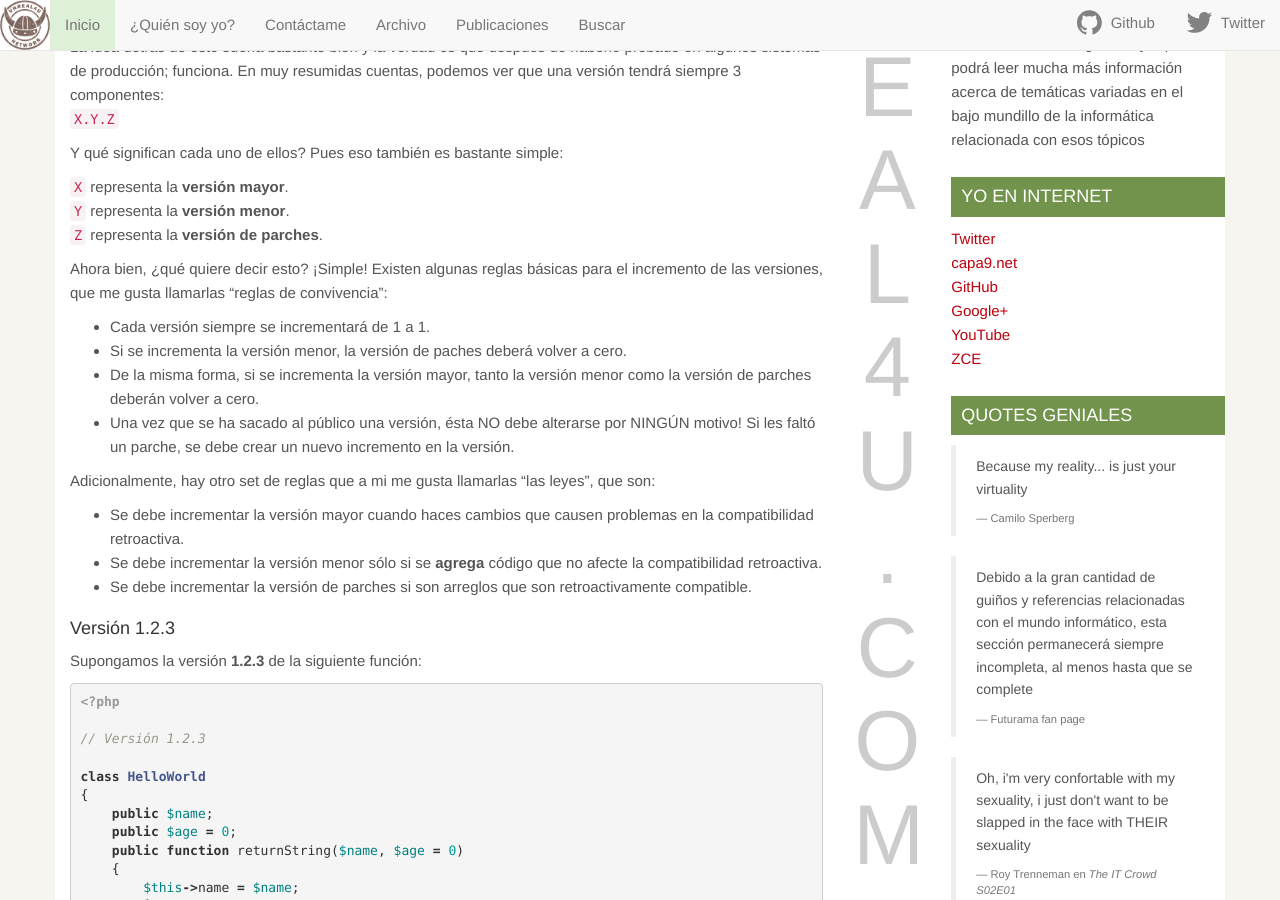
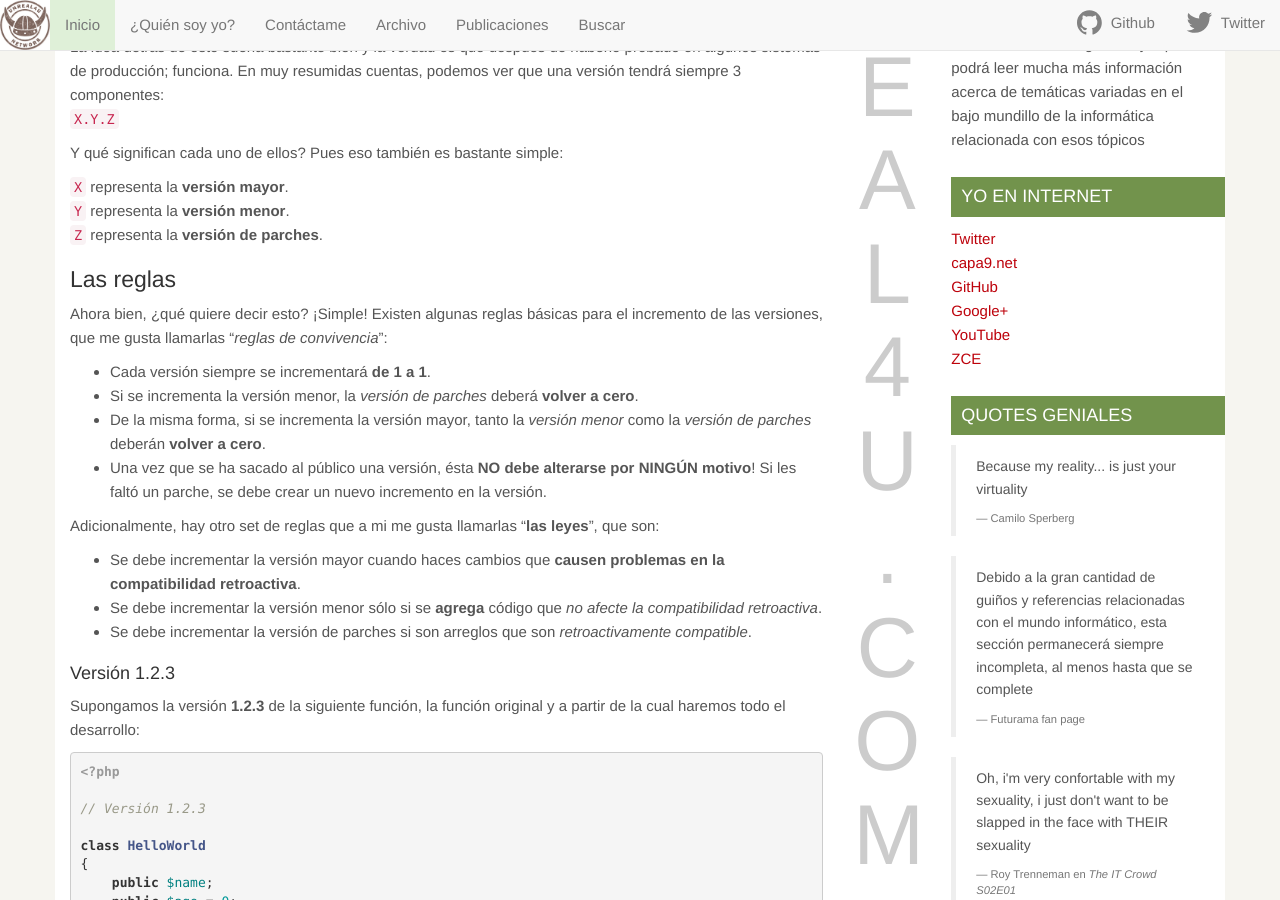
Before and after one commit to unreal4u/blog, a Jekyll site: the page built from _posts/2015/2015-08-10-explicando-semantic-versioning.markdown, in a window 1280 px wide and 900 px high, scrolled down 318 px. Built offline with Jekyll 4.4.1, drawn with Linux system fonts in a browser that asks for light colours; comment, search, counter and statistics services are not loaded; some of the changed text lies outside the part shown.

Commit message:
Formatting document

```diff
--- a/_posts/2015/2015-08-10-explicando-semantic-versioning.markdown
+++ b/_posts/2015/2015-08-10-explicando-semantic-versioning.markdown
@@ -28,22 +28,24 @@ Y qué significan cada uno de ellos? Pues eso también es bastante simple:
 
 <!-- more -->
 
-Ahora bien, ¿qué quiere decir esto? ¡Simple! Existen algunas reglas básicas para el incremento de las versiones, que me gusta llamarlas "reglas de convivencia":
+## Las reglas
 
-* Cada versión siempre se incrementará de 1 a 1.
-* Si se incrementa la versión menor, la versión de paches deberá volver a cero.
-* De la misma forma, si se incrementa la versión mayor, tanto la versión menor como la versión de parches deberán volver a cero.
-* Una vez que se ha sacado al público una versión, ésta NO debe alterarse por NINGÚN motivo! Si les faltó un parche, se debe crear un nuevo incremento en la versión.
+Ahora bien, ¿qué quiere decir esto? ¡Simple! Existen algunas reglas básicas para el incremento de las versiones, que me gusta llamarlas "*reglas de convivencia*":
 
-Adicionalmente, hay otro set de reglas que a mi me gusta llamarlas "las leyes", que son:
+* Cada versión siempre se incrementará **de 1 a 1**.
+* Si se incrementa la versión menor, la _versión de parches_ deberá **volver a cero**.
+* De la misma forma, si se incrementa la versión mayor, tanto la _versión menor_ como la _versión de parches_ deberán **volver a cero**.
+* Una vez que se ha sacado al público una versión, ésta **NO debe alterarse por NINGÚN motivo**! Si les faltó un parche, se debe crear un nuevo incremento en la versión.
 
-* Se debe incrementar la versión mayor cuando haces cambios que causen problemas en la compatibilidad retroactiva.
-* Se debe incrementar la versión menor sólo si se **agrega** código que no afecte la compatibilidad retroactiva.
-* Se debe incrementar la versión de parches si son arreglos que son retroactivamente compatible.
+Adicionalmente, hay otro set de reglas que a mi me gusta llamarlas "**las leyes**", que son:
 
-###Versión 1.2.3
+* Se debe incrementar la versión mayor cuando haces cambios que **causen problemas en la compatibilidad retroactiva**.
+* Se debe incrementar la versión menor sólo si se **agrega** código que _no afecte la compatibilidad retroactiva_.
+* Se debe incrementar la versión de parches si son arreglos que son _retroactivamente compatible_.
 
-Supongamos la versión **1.2.3** de la siguiente función:
+### Versión 1.2.3
+
+Supongamos la versión **1.2.3** de la siguiente función, la función original y a partir de la cual haremos todo el desarrollo:
 
 {% highlight php %}
 <?php
@@ -65,7 +67,7 @@ class HelloWorld
 }
 {% endhighlight %}
 
-###Versión 1.2.4
+### Versión 1.2.4
 
 Una idea para solucionar un bug que sea retroactivamente compatible, es darle un valor predeterminado (string vacío) a <code>$name</code>,
 de esa forma no alteramos la funcionalidad base de nuestro script, por lo tanto, la *nueva* versión de nuestro software pasará a ser la
@@ -91,7 +93,7 @@ class HelloWorld
 }
 {% endhighlight %}
 
-###Versión 1.3.0
+### Versión 1.3.0
 
 Ahora supongamos que queramos agregar una nueva función que devuelva un muy simple hola mundo: como estamos agregando nueva funcionalidad,
 deberemos incrementar la versión menor de nuestro software, haciendo que la *nueva* versión de nuestro software pasará a ser la versión
@@ -122,7 +124,7 @@ class HelloWorld
 }
 {% endhighlight %}
 
-###Versión 2.0.0
+### Versión 2.0.0
 
 Llegados a esta etapa nos dimos cuenta que en realidad hemos estado haciendo mal el cálculo de la edad, y que en realidad debería
 haber sido siempre mayor a 0 en vez de 2. Adaptamos nuestro código y enseguida incrementamos el número de versión a **2.0.0** ya que
@@ -151,7 +153,16 @@ class HelloWorld
 }
 {% endhighlight %}
 
-##Conclusiones
+## Ejemplos prácticos
+
+Por supuesto que la web está lleno de ejemplos prácticos. De partida, todo composer funciona bajo este principio, así que cuando ocupen
+composer, también podrán estar seguros de que se ocupa este sistema (de ahí su importancia). Si quieren ver ejemplos un poco más chicos,
+pueden revisar mi Github, para mencionarles sólo algunos:
+
+[PID class](https://github.com/unreal4u/pid/releases)
+[Rutverifier class](https://github.com/unreal4u/rutverifier/releases)
+
+## Conclusiones
 
 Tal como podemos apreciar, con sólo algunas reglas básicas sabemos precisamente qué esperar de un nuevo software cuando se ha sacado
 una nueva versión del mismo. Sabemos cuándo deberemos poner especial atención a updates cuando haya una nueva versión mayor y sabremos
@@ -167,5 +178,5 @@ Eso es de inmediato un incremento mayor, ya que nuestro software en determinadas
 
 Por supuesto que no he cubierto todos los casos acá, pero para eso se pueden referir a las fuentes que cito a continuación. ¡Que tengan buen día!
 
-##Fuentes:
+## Fuentes:
 [semver](http://semver.org/)
```
